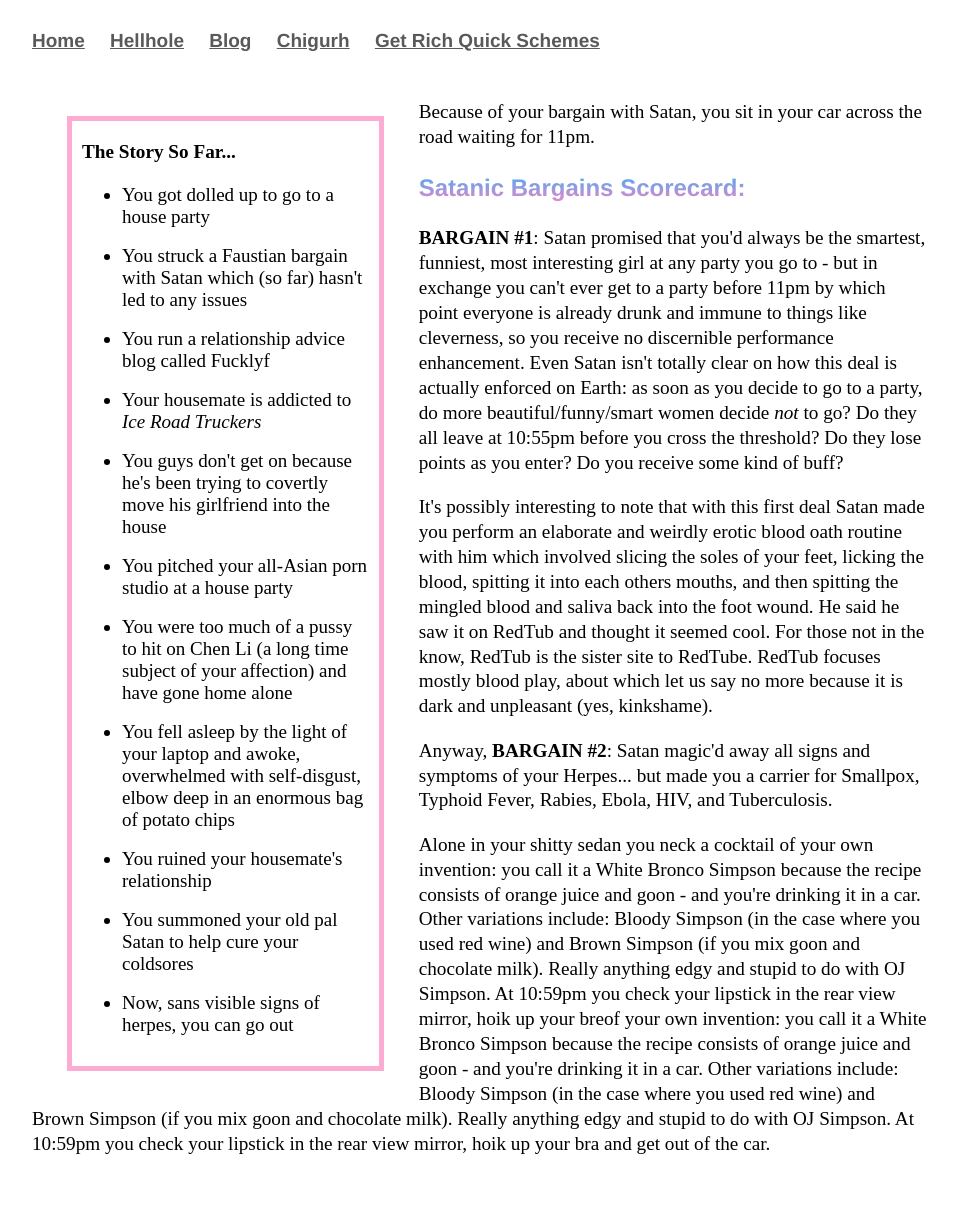
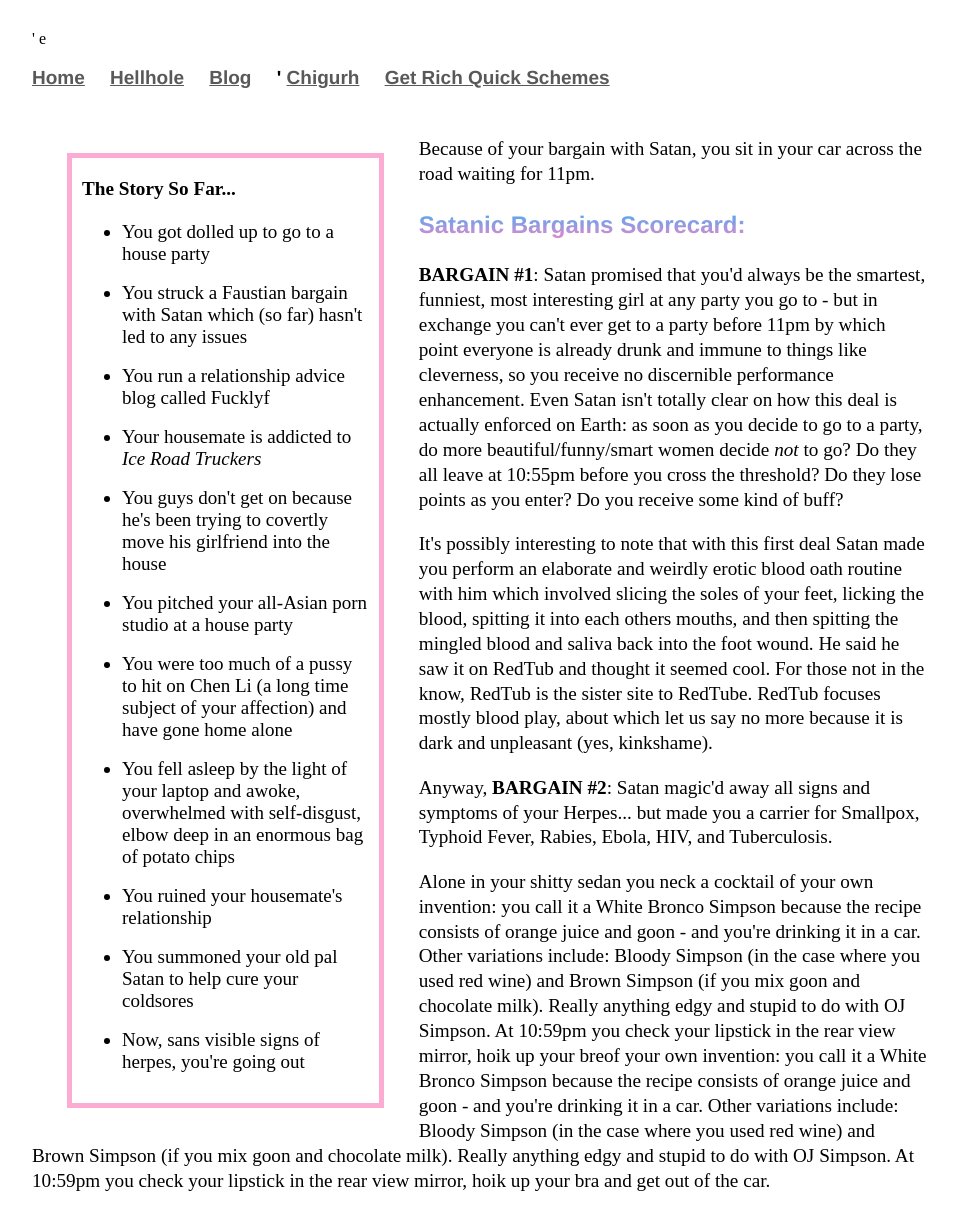
Before and after one commit to Pinelife/pinelife.github.io, a Jekyll site: the page Hellhole/Room11.html, which Jekyll copies as it is, in a window 1280 px wide. Shown: the whole page, without its empty margins (160-1117 px from the left). Built offline with Jekyll 4.4.1, drawn with Linux system fonts in a browser that asks for light colours; before the commit the page ends 1187 px from its top, so only the background shows below that.

Commit message:
Update Room11.html

```diff
--- a/Hellhole/Room11.html
+++ b/Hellhole/Room11.html
@@ -1,6 +1,6 @@
-<head>
+'<head>
 			<title>Hellhole</title>
-			<link rel="stylesheet" type="text/css" href="/css/main.css">
+e			<link rel="stylesheet" type="text/css" href="/css/main.css">
 	<meta name="viewport" content="width=device-width, initial-scale=1.0">
 </head>
 
@@ -10,7 +10,7 @@
 	        	<li><a href="/">Home</a></li>
 	        	<li><a href="/Hellhole">Hellhole</a></li>
         		<li><a href="http://pinelife3.tumblr.com">Blog</a></li>
-			<li><a href="/Chigurh">Chigurh</a></li>
+'			<li><a href="/Chigurh">Chigurh</a></li>
             <li><a href="/schemes">Get Rich Quick Schemes</a></li>
 	    		</ul>
 			</nav>
@@ -40,7 +40,7 @@
 </br>
 <li>You summoned your old pal Satan to help cure your coldsores</li>
 </br>
-<li>Now, sans visible signs of herpes, you can go out</li>
+<li>Now, sans visible signs of herpes, you're going out</li>
 </ul>
     </p>
 </div>
```
